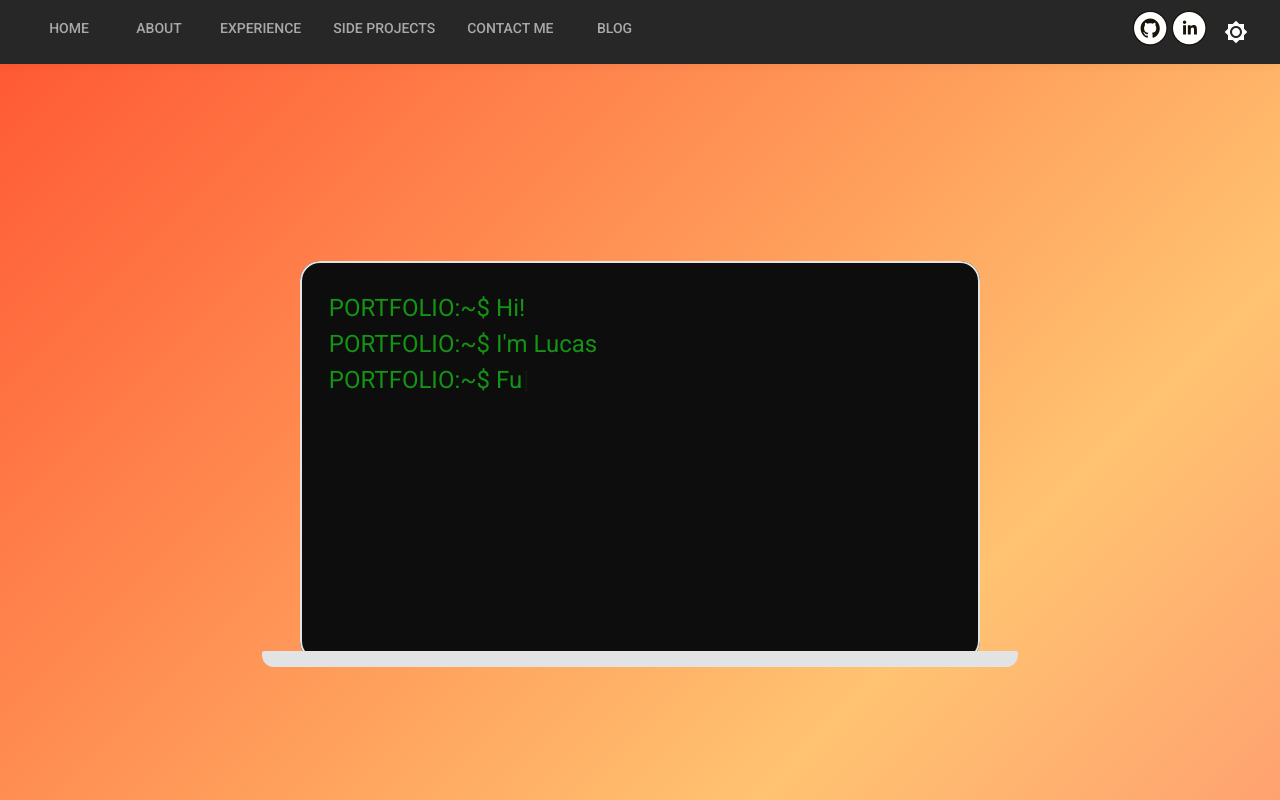
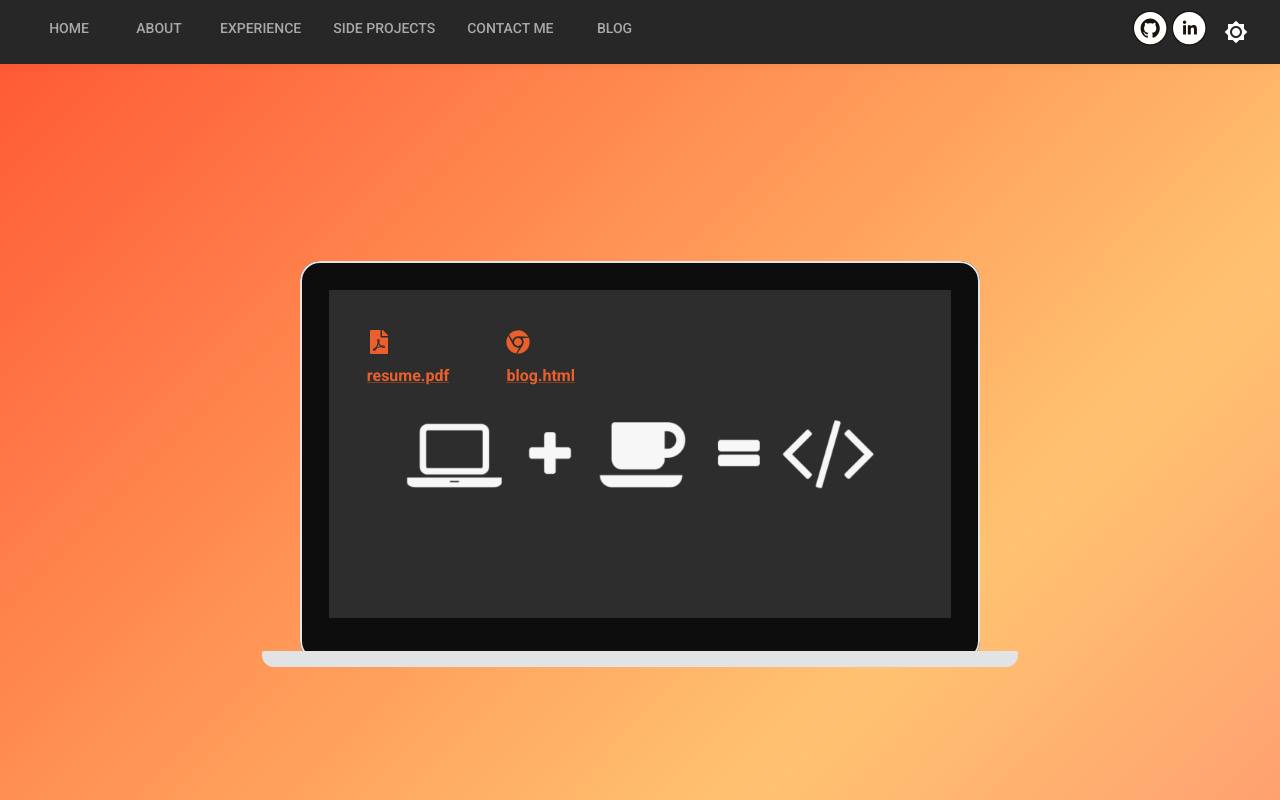
Before and after one commit to LucasMasayuki/portfolio, a Next.js app: page / in a window 1280 px wide. Shown: the top 800 px of the page. Built offline with nearby package versions, Linux system fonts and the light colour scheme.

Commit message:
feat: add more side project and fix somethings

```diff
--- a/components/base/footer.tsx
+++ b/components/base/footer.tsx
@@ -1,6 +1,5 @@
-import { Box, Paper, Toolbar, Typography } from '@mui/material';
+import { Paper, Toolbar } from '@mui/material';
 import React from 'react';
-import { SiNextdotjs } from 'react-icons/si';
 import styles from '../../styles/footer.module.css';
 import SocialMediaIcon from './social-media-icon';
 import GithubIconSvg from './svgs/github-icon-svg';
@@ -23,11 +22,6 @@ const Footer: React.FC = () => {
           >
             <LinkedinIconSvg />
           </SocialMediaIcon>
-          <Box component="div" sx={{ flexGrow: 1 }} />
-
-          <Typography>
-            made with <SiNextdotjs />
-          </Typography>
         </Toolbar>
       </Paper>
     </footer>
--- a/components/base/header.tsx
+++ b/components/base/header.tsx
@@ -15,8 +15,8 @@ import {
   toogleColorMode,
 } from '../../src/presentation/stores/color-mode-slice';
 import { ColorModes } from '../../src/utils/constants';
+import MenuDrawer from './MenuDrawer';
 import LinkTab from './link-tab';
-import MenuDrawer from './MenuDrawer';
 import SocialMediaIcon from './social-media-icon';
 import GithubIconSvg from './svgs/github-icon-svg';
 import LinkedinIconSvg from './svgs/linkedin-icon-svg';
@@ -74,7 +74,7 @@ const Header: React.FC = () => {
             <LinkTab
               scrollTo={false}
               label="Blog"
-              href="https://devmon.vercel.app/en-US"
+              href="https://burnoutdev.com/"
             />
           </Tabs>
           <Box component="div" sx={{ flexGrow: 1 }} />
--- a/components/base/side-project-info-card.tsx
+++ b/components/base/side-project-info-card.tsx
@@ -17,7 +17,7 @@ import Image from 'next/image';
 type Props = {
   title: string;
   description: string;
-  githubLink: string;
+  githubLink?: string;
   demoLink: string;
   imgLink: string;
   imgAlt: string;
@@ -79,13 +79,11 @@ const SideProjectInfoCard: React.FC<Props> = ({
               >
                 Demo
               </Button>
-              <IconButton>
-                <FaGithub
-                  onClick={() => {
-                    window.open(githubLink, '_blank');
-                  }}
-                />
-              </IconButton>
+              {githubLink ? (
+                <IconButton onClick={() => window.open(githubLink, '_blank')}>
+                  <FaGithub />
+                </IconButton>
+              ) : null}
             </Grid>
           </Grid>
         </CardContent>
--- a/components/pages/home/banner.tsx
+++ b/components/pages/home/banner.tsx
@@ -12,7 +12,13 @@ const Banner: React.FC = () => {
     <Grid
       container
       alignItems="center"
-      sx={{ p: 8, height: 'inherit' }}
+      sx={{
+        p: 8,
+        height: 'inherit',
+        '@media (max-width: 600px)': {
+          p: 1,
+        },
+      }}
       id="home-section"
     >
       <Grid item xs={0} md={2} />
@@ -32,18 +38,18 @@ const Banner: React.FC = () => {
                     typewriter
                       .changeDelay(1)
                       .typeString('PORTFOLIO:~$')
-                      .changeDelay(200)
+                      .changeDelay(50)
                       .typeString('  Hi! <br/>')
                       .changeDelay(1)
                       .typeString('PORTFOLIO:~$')
-                      .changeDelay(200)
+                      .changeDelay(50)
                       .typeString("  I'm Lucas <br/>")
                       .changeDelay(1)
                       .typeString('PORTFOLIO:~$')
-                      .changeDelay(200)
+                      .changeDelay(50)
                       .typeString('  Full stack web developer <br/>')
                       .typeString('initializing')
-                      .changeDelay(200)
+                      .changeDelay(50)
                       .typeString('.')
                       .typeString('.')
                       .typeString('.')
--- a/components/pages/home/laptop-view.tsx
+++ b/components/pages/home/laptop-view.tsx
@@ -10,16 +10,16 @@ const LaptopView: React.FC = () => {
       className={Style['laptop-view']}
     >
       <Grid container>
-        <Grid item xs={3}>
+        <Grid item xs={12} md={3}>
           <Link download href="/Curriculum.pdf" target="_blank">
             <FaFilePdf />
-            <Typography>resume.pdf</Typography>
+            <Typography fontWeight={'bold'}>resume.pdf</Typography>
           </Link>
         </Grid>
-        <Grid item xs={3}>
-          <Link download href="https://devmon.vercel.app/en-US" target="_blank">
+        <Grid item xs={12} md={3}>
+          <Link download href="https://burnoutdev.com/" target="_blank">
             <FaChrome />
-            <Typography>blog.html</Typography>
+            <Typography fontWeight={'bold'}>blog.html</Typography>
           </Link>
         </Grid>
       </Grid>
--- a/components/pages/home/side-projects-section.tsx
+++ b/components/pages/home/side-projects-section.tsx
@@ -1,6 +1,13 @@
 import { Box, Grid, Typography } from '@mui/material';
 import React from 'react';
-import { SiJavascript, SiNextdotjs, SiReact, SiSolidity } from 'react-icons/si';
+import {
+  SiJavascript,
+  SiNextdotjs,
+  SiReact,
+  SiSolidity,
+  SiSvelte,
+  SiTypescript,
+} from 'react-icons/si';
 import SideProjectInfoCard from '../../base/side-project-info-card';
 
 const SideProjectSection: React.FC = () => {
@@ -62,6 +69,24 @@ const SideProjectSection: React.FC = () => {
           }
         />
       </Grid>
+      <Grid item xs={12}>
+        <SideProjectInfoCard
+          title="Burnout"
+          description="Burnout is my personal blog, where I share my experiences and insights based on my career and studies in the field of software development and technology."
+          imgLink="/burnout.png"
+          imgAlt="burnout blog"
+          demoLink="https://burnoutdev.com/"
+          whatIUse={
+            <>
+              <SiJavascript />
+              <Box mr={2} display="inline-block" />
+              <SiSvelte />
+              <Box mr={2} display="inline-block" />
+              <SiTypescript />
+            </>
+          }
+        />
+      </Grid>
     </Grid>
   );
 };
```
Also changed, not shown: components/base/skeleton-image-loading.tsx (added, +40 -0 lines), public/burnout.png (added).
